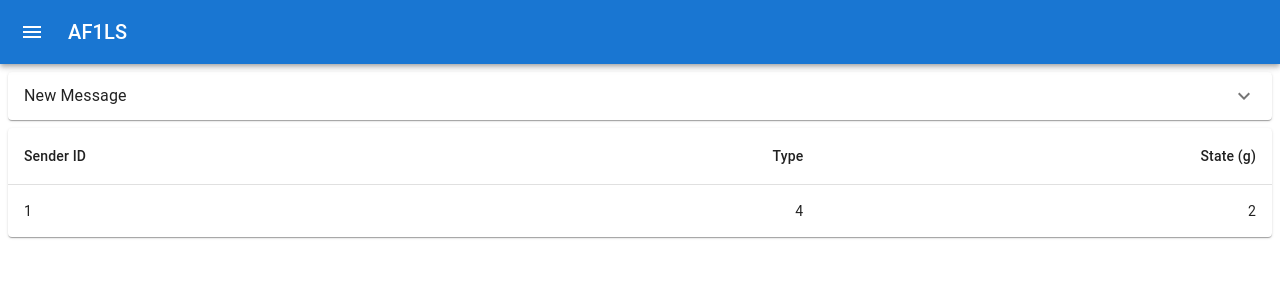
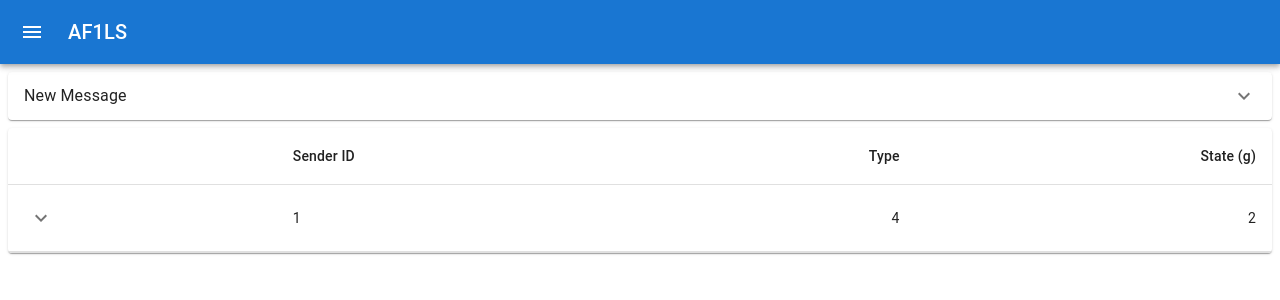
Before and after one commit to jonshaw199/iot-web, a React (Create React App) app: page /messages in a window 1280 px wide. Shown: the top 300 px of the page. Built offline with nearby package versions, Linux system fonts and the light colour scheme; no server answers.

Commit message:
Collapsible table for message details and stuff

```diff
--- a/src/components/Messages.tsx
+++ b/src/components/Messages.tsx
@@ -13,6 +13,11 @@ import TableRow from "@mui/material/TableRow";
 import Paper from "@mui/material/Paper";
 import { styled } from "@mui/material/styles";
 import { GlobalContext } from "../Context";
+import { Collapse, IconButton } from "@mui/material";
+import { Message } from "@backend/types";
+import KeyboardArrowDownIcon from "@mui/icons-material/KeyboardArrowDown";
+import KeyboardArrowUpIcon from "@mui/icons-material/KeyboardArrowUp";
+import { Box } from "@mui/system";
 
 function NewMessage() {
   return (
@@ -36,6 +41,47 @@ function NewMessage() {
   );
 }
 
+function MessageTableRow({
+  message,
+  key,
+}: {
+  message: Message;
+  key: React.Key;
+}) {
+  const [open, setOpen] = React.useState(false);
+  return (
+    <>
+      <TableRow key={key} sx={{ "& > *": { borderBottom: "unset" } }}>
+        <TableCell>
+          <IconButton
+            aria-label="expand row"
+            size="small"
+            onClick={() => setOpen(!open)}
+          >
+            {open ? <KeyboardArrowUpIcon /> : <KeyboardArrowDownIcon />}
+          </IconButton>
+        </TableCell>
+        <TableCell component="th" scope="row">
+          {message.senderID}
+        </TableCell>
+        <TableCell align="right">{message.type}</TableCell>
+        <TableCell align="right">{message.state}</TableCell>
+      </TableRow>
+      <TableRow>
+        <TableCell style={{ paddingBottom: 0, paddingTop: 0 }} colSpan={6}>
+          <Collapse in={open} timeout="auto" unmountOnExit>
+            <Box sx={{ margin: 1 }}>
+              <Typography variant="h6" gutterBottom component="div">
+                History
+              </Typography>
+            </Box>
+          </Collapse>
+        </TableCell>
+      </TableRow>
+    </>
+  );
+}
+
 function MessageTable() {
   const { messages } = React.useContext(GlobalContext);
 
@@ -44,23 +90,15 @@ function MessageTable() {
       <Table sx={{ minWidth: 650 }} aria-label="simple table">
         <TableHead>
           <TableRow>
+            <TableCell />
             <TableCell>Sender ID</TableCell>
             <TableCell align="right">Type</TableCell>
             <TableCell align="right">State&nbsp;(g)</TableCell>
           </TableRow>
         </TableHead>
         <TableBody>
-          {messages.map(({ senderID, state, transportType, type }, i) => (
-            <TableRow
-              key={i}
-              sx={{ "&:last-child td, &:last-child th": { border: 0 } }}
-            >
-              <TableCell component="th" scope="row">
-                {senderID}
-              </TableCell>
-              <TableCell align="right">{type}</TableCell>
-              <TableCell align="right">{state}</TableCell>
-            </TableRow>
+          {messages.map((message, i) => (
+            <MessageTableRow message={message} key={i} />
           ))}
         </TableBody>
       </Table>
```
